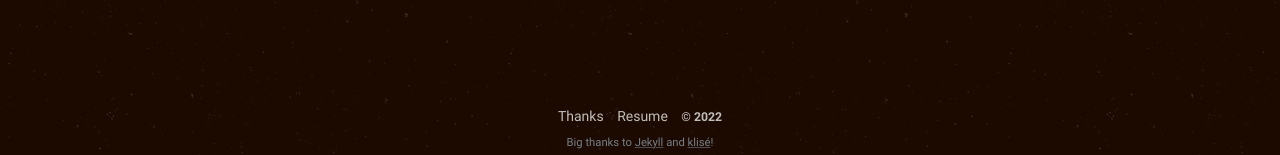
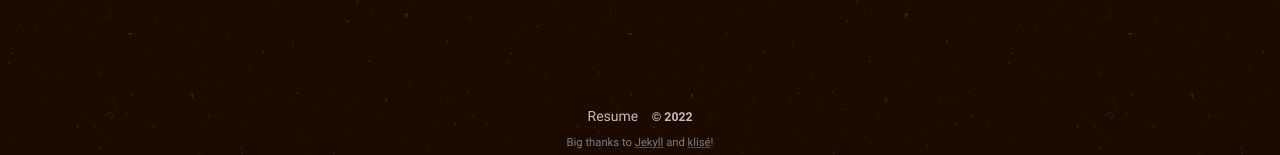
Before and after one commit to philippines69/carlcastroarchives, a Jekyll site: the page built from index.md, in a window 1280 px wide. Shown: the part 774-929 px from the top of the page. Built offline with Jekyll 4.4.1, drawn with Linux system fonts in a browser that asks for light colours.

Commit message:
Update footer.html

```diff
--- a/_includes/footer.html
+++ b/_includes/footer.html
@@ -1,5 +1,4 @@
 <footer class="footer">
-  <a class="footer_item" href="/thanks">Thanks</a>
   <a class="footer_item" href="/assets/pdf/resume.pdf">Resume</a>
   <span class="footer_item">&copy; {{ site.time | date: "%Y" }}</span>
   <small class="footer_copyright">
```
